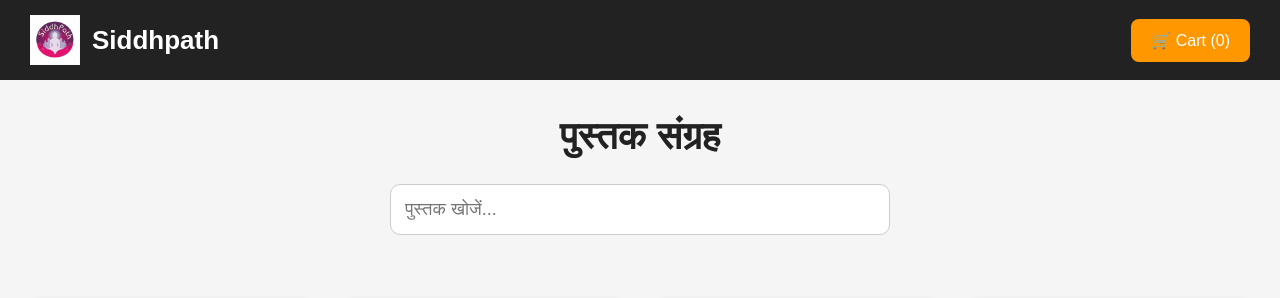
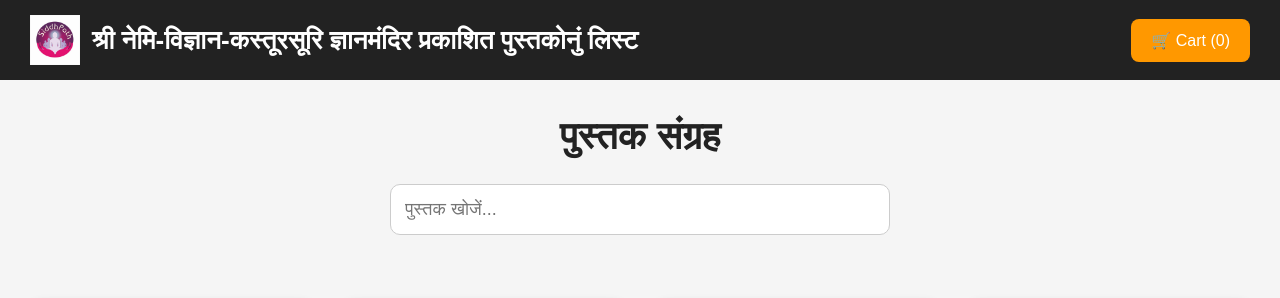
Before and after one commit to amit-gandhi-336/Book-Request, a plain HTML site: page index.html in a window 1280 px wide. Shown: the top 298 px of the page. Drawn offline with Linux system fonts and the light colour scheme.

Commit message:
title change

```diff
--- a/index.html
+++ b/index.html
@@ -13,7 +13,8 @@
 
     <div class="logo-section">
         <img src="logo.png" alt="Logo">
-        <h2>Siddhpath</h2>
+        <h2>श्री नेमि-विज्ञान-कस्तूरसूरि ज्ञानमंदिर
+प्रकाशित पुस्तकोनुं लिस्ट</h2>
     </div>
 
     <button id="cartButton" onclick="toggleCart()">
```
